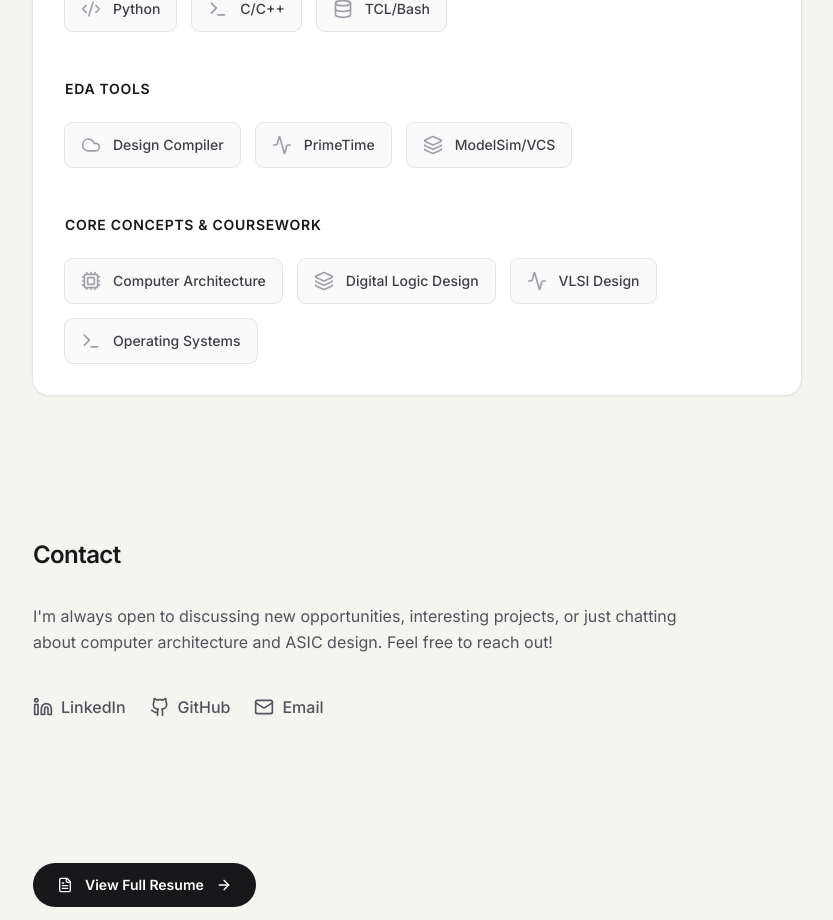
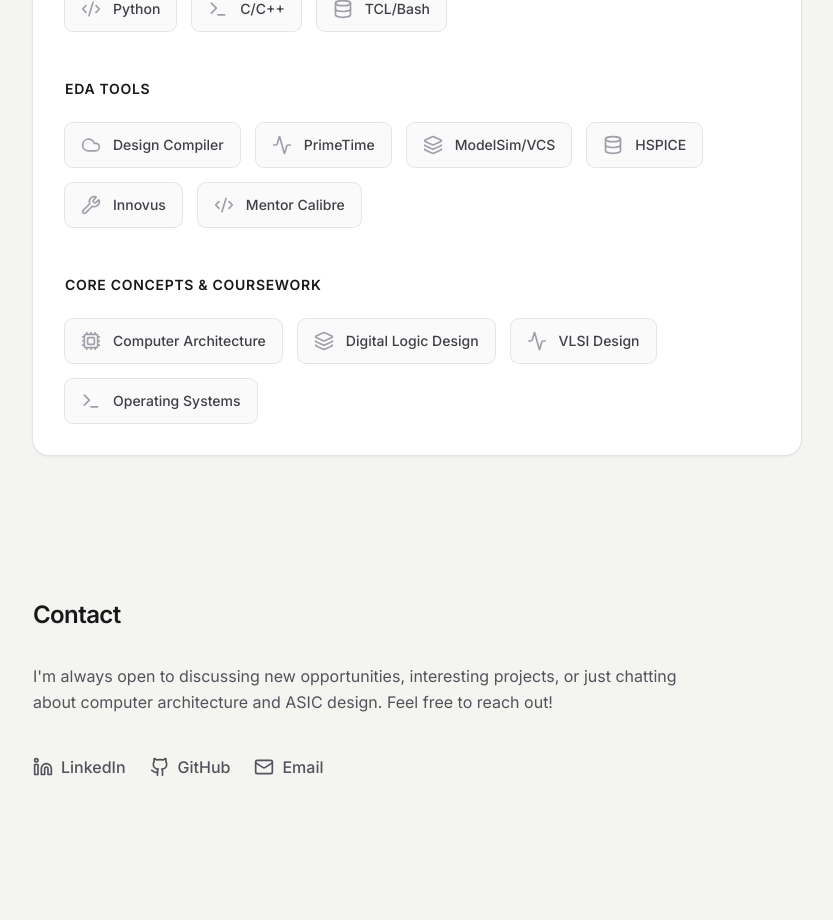
Before and after one commit to chene12/web, a React (Vite) app: page / in a window 1280 px wide. Shown: the part 3160-4080 px from the top of the page, without its empty margins (223-1056 px from the left). Built offline with nearby package versions, Linux system fonts and the light colour scheme; a web font is replaced by a local one.

Commit message:
Updated site

```diff
--- a/src/components/Skills.tsx
+++ b/src/components/Skills.tsx
@@ -33,6 +33,9 @@ const skillCategories = [
       { name: "Design Compiler", icon: <Cloud className="w-5 h-5" /> },
       { name: "PrimeTime", icon: <Activity className="w-5 h-5" /> },
       { name: "ModelSim/VCS", icon: <Layers className="w-5 h-5" /> },
+      { name: "HSPICE", icon: <Database className="w-5 h-5" /> },
+      { name: "Innovus", icon: <Wrench className="w-5 h-5" /> },
+      { name: "Mentor Calibre", icon: <Code2 className="w-5 h-5" /> },
     ],
   },
   {
```
Also changed, not shown: 4 other files (tests, documents, lock files or other folders).
